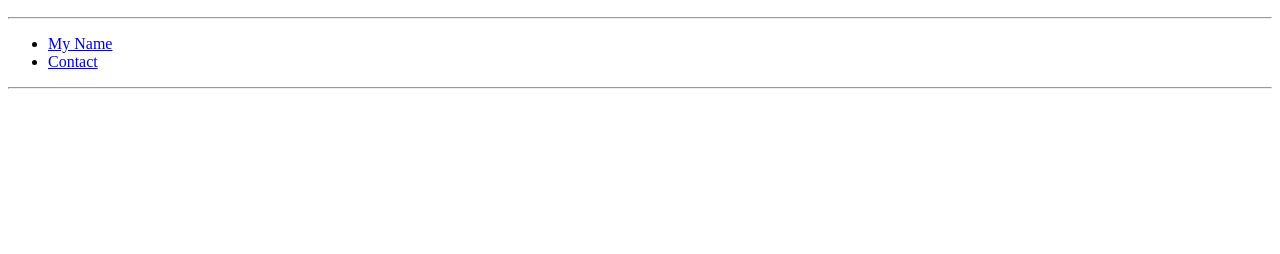
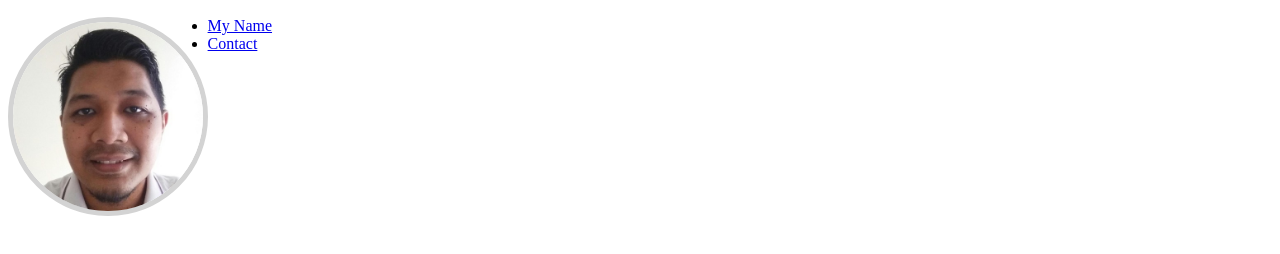
Before and after one commit to VeLoct84/Curriculum-Vitae, a plain HTML site: page index.html in a window 1280 px wide. Shown: the part 50-304 px from the top of the page. Drawn offline with Linux system fonts and the light colour scheme.

Commit message:
upload folder and modified index for styling html

```diff
--- a/index.html
+++ b/index.html
@@ -5,10 +5,19 @@
     <meta http-equiv="X-UA-Compatible" content="IE=edge" />
     <meta name="viewport" content="width=device-width, initial-scale=1.0" />
     <title>Resume</title>
+    <style>
+      img {
+        width: 15%;
+        border-radius: 50%;
+        border: 5px solid lightgrey;
+        float: left;
+      }
+    </style>
   </head>
   <body>
+    <div>
       <h2>Curriculum Vitae</h2>
-    <hr />
+      <img src="./images/picProfile.jpg" alt="profile picture" />
       <ul>
         <li>
           <a href="./pages/introduction.html">My Name</a>
@@ -17,7 +26,7 @@
           <a href="./pages/contact.html">Contact</a>
         </li>
       </ul>
-    <hr />
+    </div>
   </body>
 </html>
 
```
Also changed, not shown: images/picProfile.jpg (added). Lines whose indentation alone changed are shown as unchanged.
